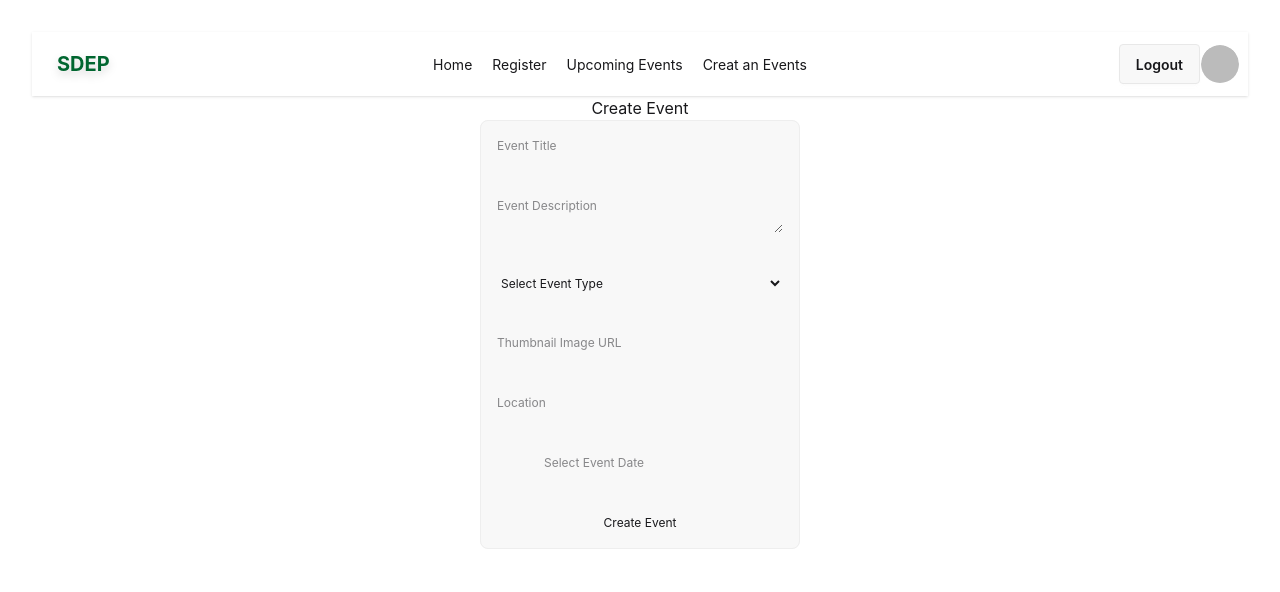
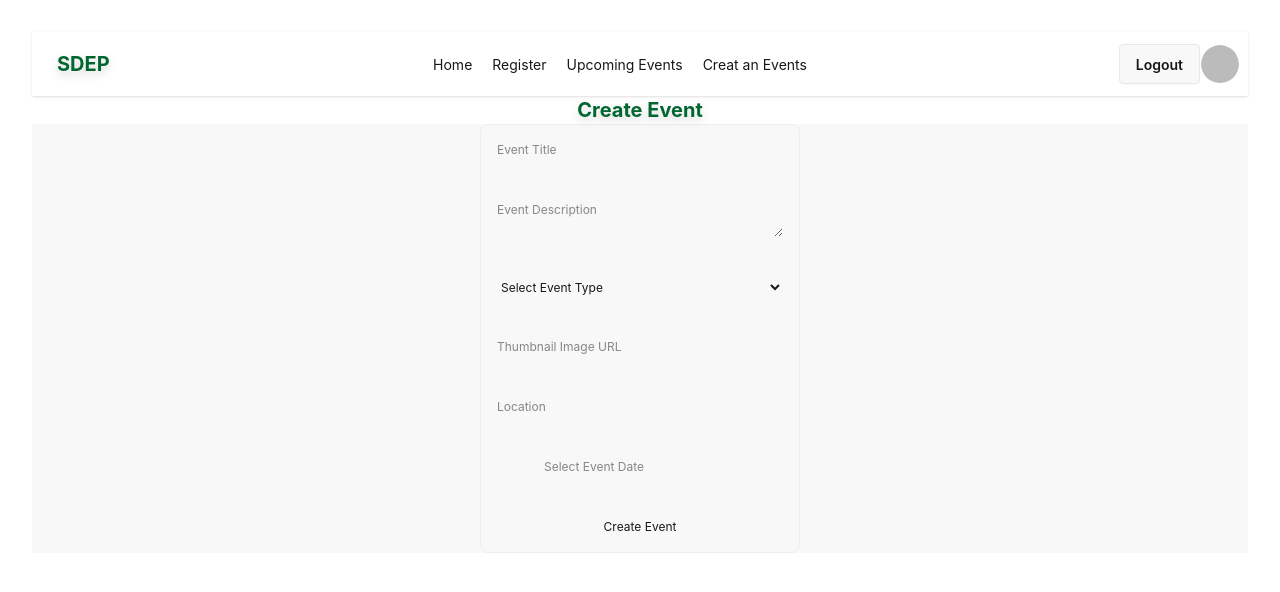
Before and after one commit to Ridwan346/Social-Development-Events-Platform, a React (Vite) app: page /Creat in a window 1280 px wide. Shown: the top 592 px of the page. Built offline with nearby package versions, Linux system fonts and the light colour scheme; no server answers; sample sign-in values are in the browser's storage.

Commit message:
sixth commit

```diff
--- a/src/assets/LoginAndRegistrtion/Event/Createvent.jsx
+++ b/src/assets/LoginAndRegistrtion/Event/Createvent.jsx
@@ -44,9 +44,9 @@ const Createvent = () => {
   };
 
   return (
-    <div>
-        <h2>Create Event</h2>
-         <div className='flex items-center justify-center'>
+    <div className=''>
+        <h2 className=' text-green-800 text-xl font-bold text- drop-shadow-lg'>Create Event</h2>
+         <div className='flex items-center justify-center hero bg-base-200 '>
       <form onSubmit={handleSubmit}>
         <fieldset className="fieldset gap-3 bg-base-200 border-base-300 rounded-box w-xs border p-4">
         <input type="text" name="title" placeholder="Event Title" required />
```
